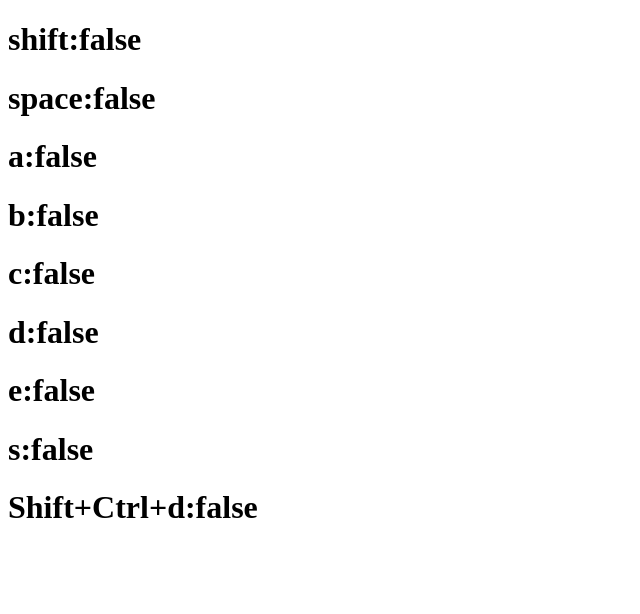
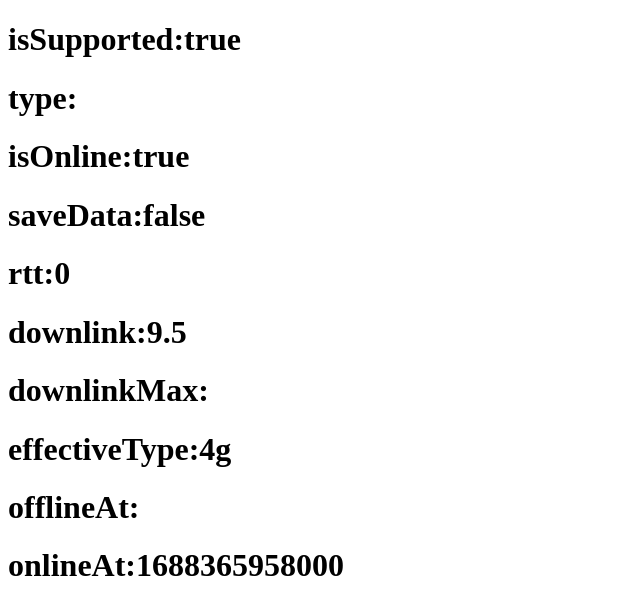
Before and after one commit to maomao124/vueuse-test, a Vue app: page / in a window 1280 px wide. Shown: the top 614 px of the page, without its empty margins (0-640 px from the left). Built offline with nearby package versions, Linux system fonts and the light colour scheme.

Commit message:
useNetwork

```diff
--- a/src/main.ts
+++ b/src/main.ts
@@ -1,4 +1,4 @@
 import { createApp } from 'vue'
-import App from './view/View30.vue'
+import App from './view/View31.vue'
 
 createApp(App).mount('#app')
--- /dev/null
+++ b/src/view/View31.vue
@@ -0,0 +1,23 @@
+<template>
+  <h1>isSupported:{{ network.isSupported }}</h1>
+  <h1>type:{{ network.type }}</h1>
+  <h1>isOnline:{{ network.isOnline }}</h1>
+  <h1>saveData:{{ network.saveData }}</h1>
+  <h1>rtt:{{ network.rtt }}</h1>
+  <h1>downlink:{{ network.downlink }}</h1>
+  <h1>downlinkMax:{{ network.downlinkMax }}</h1>
+  <h1>effectiveType:{{ network.effectiveType }}</h1>
+  <h1>offlineAt:{{ network.offlineAt }}</h1>
+  <h1>onlineAt:{{ network.onlineAt }}</h1>
+</template>
+
+<script lang="ts" setup>
+import {useNetwork} from "@vueuse/core";
+
+const network = useNetwork();
+
+</script>
+
+<style scoped>
+
+</style>
```
